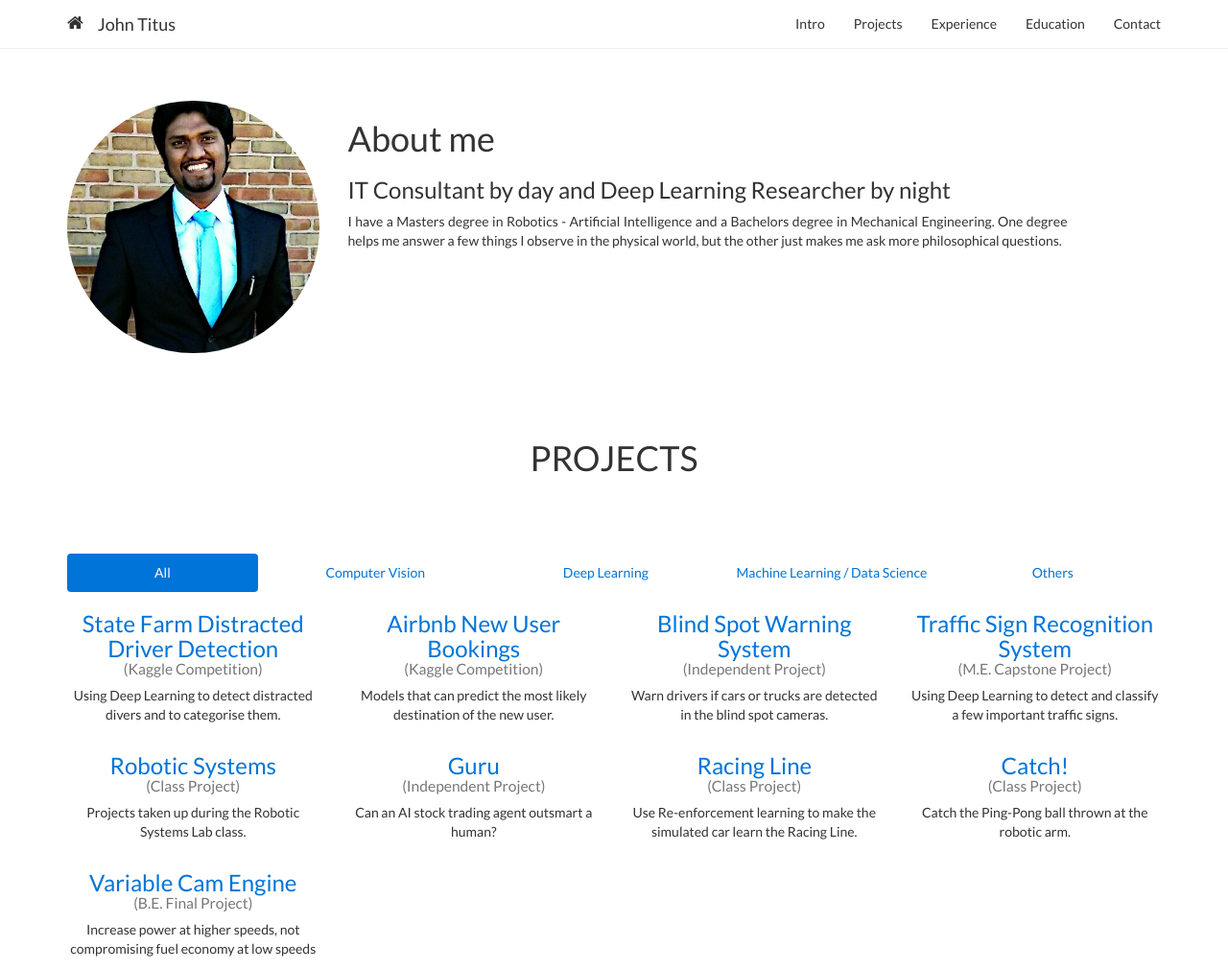
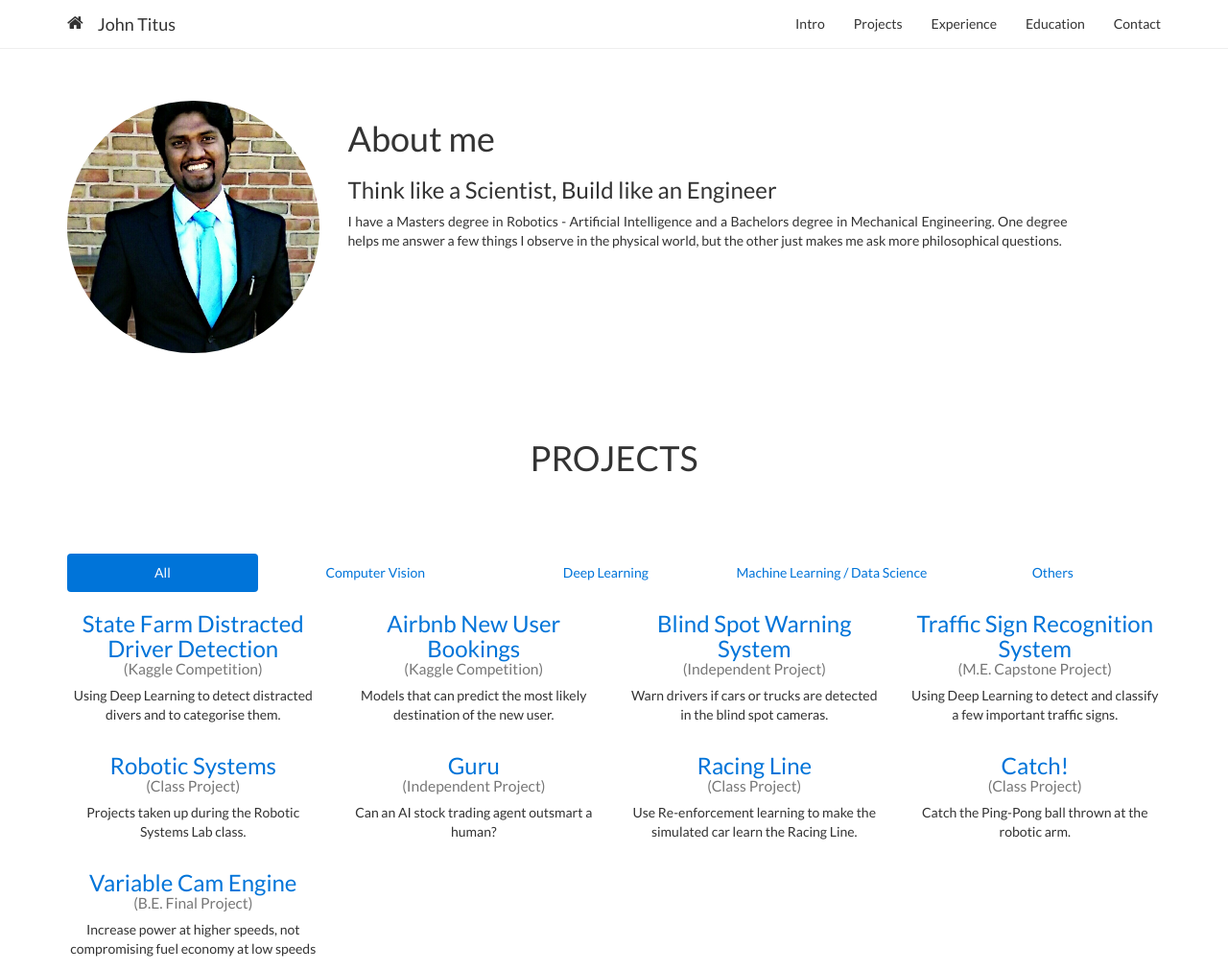
Before and after one commit to titusjj/titusjj.github.io, a plain HTML site: page JohnTitus.html in a window 1280 px wide. Shown: the top 1012 px of the page at 96% size. Drawn offline with nearby package versions, Linux system fonts and the light colour scheme.

Commit message:
Changed tag line

```diff
--- a/JohnTitus.html
+++ b/JohnTitus.html
@@ -115,7 +115,8 @@
           </div>
           <div class="col-md-8">
             <h1 class="text-left">About me</h1>
-            <h3 class="text-left">IT Consultant by day and Deep Learning Researcher by night</h3>
+            <!--h3 class="text-left">IT Consultant by day and Deep Learning Researcher by night</h3-->
+	    <h3 class="text-left">Think like a Scientist, Build like an Engineer</h3>
             <p class="text-justify">I have a Masters degree in Robotics - Artificial Intelligence and a Bachelors
               degree in Mechanical Engineering. One degree helps me answer a few things
               I observe in the physical world, but the other just makes me ask more philosophical
```
